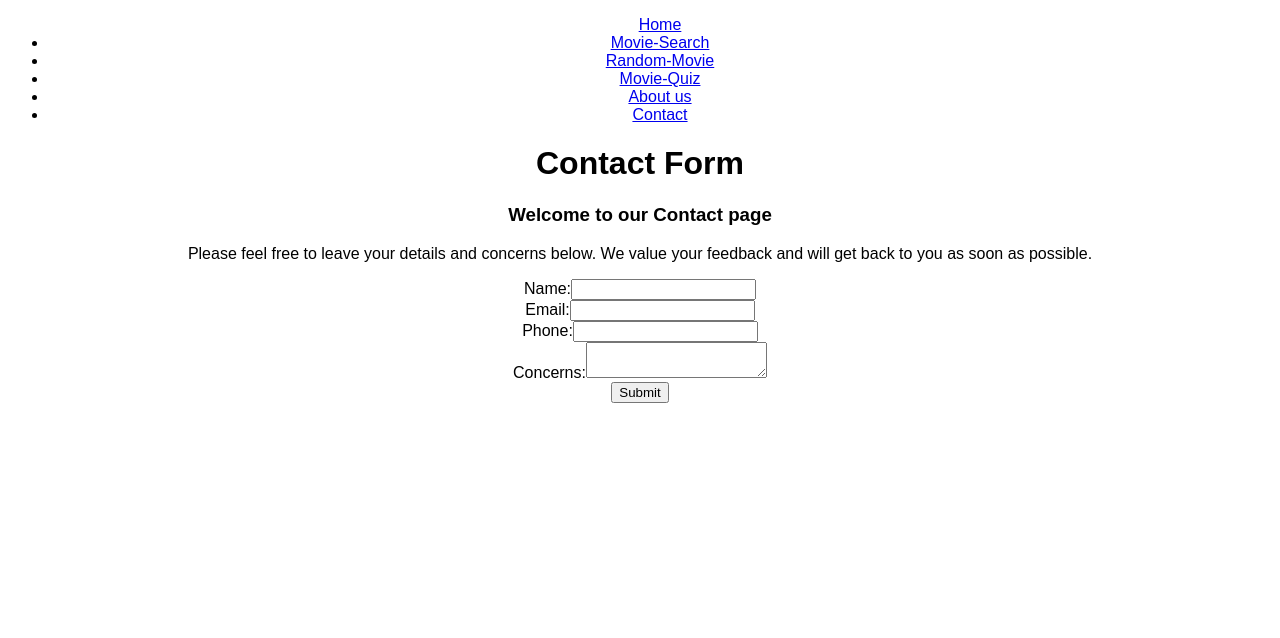
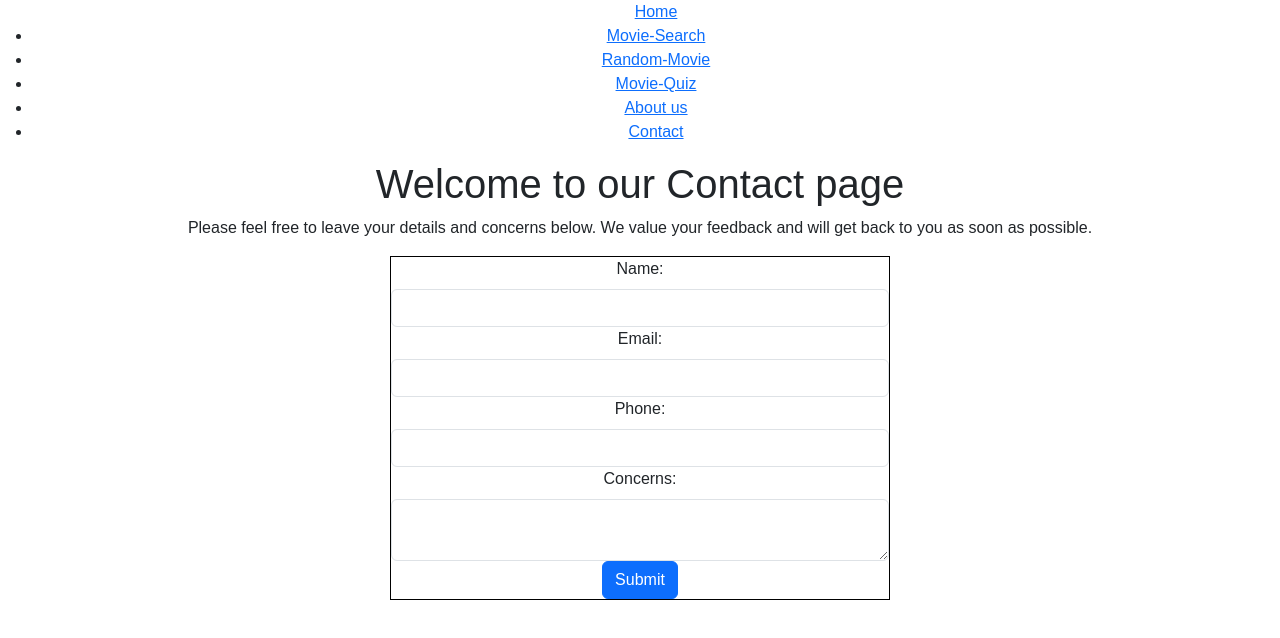
Before and after one commit to schafelz/Phase1-movieproject, a React (Create React App) app: page /Contact in a window 1280 px wide. Shown: the top 638 px of the page. Built offline with nearby package versions, Linux system fonts and the light colour scheme.

Commit message:
Update Contact.js and index.js BootStrap

```diff
--- a/src/Contact.js
+++ b/src/Contact.js
@@ -1,81 +1,72 @@
-import React, { useEffect, useState } from "react";
-import { useNavigate } from "react-router-dom";
+import React, { useState } from 'react';
+import Button from 'react-bootstrap/Button';
+import Form from 'react-bootstrap/Form';
 
-function Contact() {
-  const [name, setName] = useState("");
-  const [email, setEmail] = useState("");
-  const [phone, setPhone] = useState("");
-  const [concern, setConcern] = useState("");
-  const navigate = useNavigate();
+function ContactForm() {
+  const [name, setName] = useState('');
+  const [email, setEmail] = useState('');
+  const [phone, setPhone] = useState('');
+  const [concern, setConcern] = useState('');
 
   const onSubmitHandler = (e) => {
     e.preventDefault();
-    console.log("Form submitted", { name, email, phone });
-    setName("");
-    setEmail("");
-    setPhone("");
-    navigate(`/Contact/Success/${name}/${email}/${concern}`);
+    // Handle form submission logic here
   };
 
   return (
     <div>
-      <h1>Contact Form</h1>
-      <h3>Welcome to our Contact page</h3>
+      <h1>Welcome to our Contact page</h1>
+      <div>
       <p>
         Please feel free to leave your details and concerns below. We value your
         feedback and will get back to you as soon as possible.
       </p>
-      <form onSubmit={onSubmitHandler}>
-        <div>
-          <label>
-            Name:
-            <input
+      </div>
+      <div style={{ maxWidth: '500px', margin: '0 auto' ,border:"1px solid black"}}>
+        <Form onSubmit={onSubmitHandler}>
+          <Form.Group controlId="formBasicName">
+            <Form.Label>Name:</Form.Label>
+            <Form.Control
               type="text"
               value={name}
               onChange={(e) => setName(e.target.value)}
               required
             />
-          </label>
-        </div>
-        <div>
-          <label>
-            Email:
-            <input
+          </Form.Group>
+          <Form.Group controlId="formBasicEmail">
+            <Form.Label>Email:</Form.Label>
+            <Form.Control
               type="email"
               value={email}
               onChange={(e) => setEmail(e.target.value)}
               required
             />
-          </label>
-        </div>
-        <div>
-          <label>
-            Phone:
-            <input
+          </Form.Group>
+          <Form.Group controlId="formBasicPhone">
+            <Form.Label>Phone:</Form.Label>
+            <Form.Control
               type="tel"
               value={phone}
               onChange={(e) => setPhone(e.target.value)}
               required
             />
-          </label>
-        </div>
-        <div>
-          <label>
-            Concerns:
-            <textarea
+          </Form.Group>
+          <Form.Group controlId="formBasicConcerns">
+            <Form.Label>Concerns:</Form.Label>
+            <Form.Control
+              as="textarea"
               value={concern}
               onChange={(e) => setConcern(e.target.value)}
               required
             />
-          </label>
-        </div>
-
-        <div>
-          <button type="submit">Submit</button>
-        </div>
-      </form>
+          </Form.Group>
+          <Button variant="primary" type="submit">
+            Submit
+          </Button>
+        </Form>
+      </div>
     </div>
   );
 }
 
-export default Contact;
+export default ContactForm;
--- a/src/index.js
+++ b/src/index.js
@@ -1,6 +1,7 @@
 import { StrictMode } from "react";
 import { BrowserRouter } from "react-router-dom";
 import { createRoot } from "react-dom/client";
+import "bootstrap/dist/css/bootstrap.min.css";
 
 import App from "./App";
 
```
